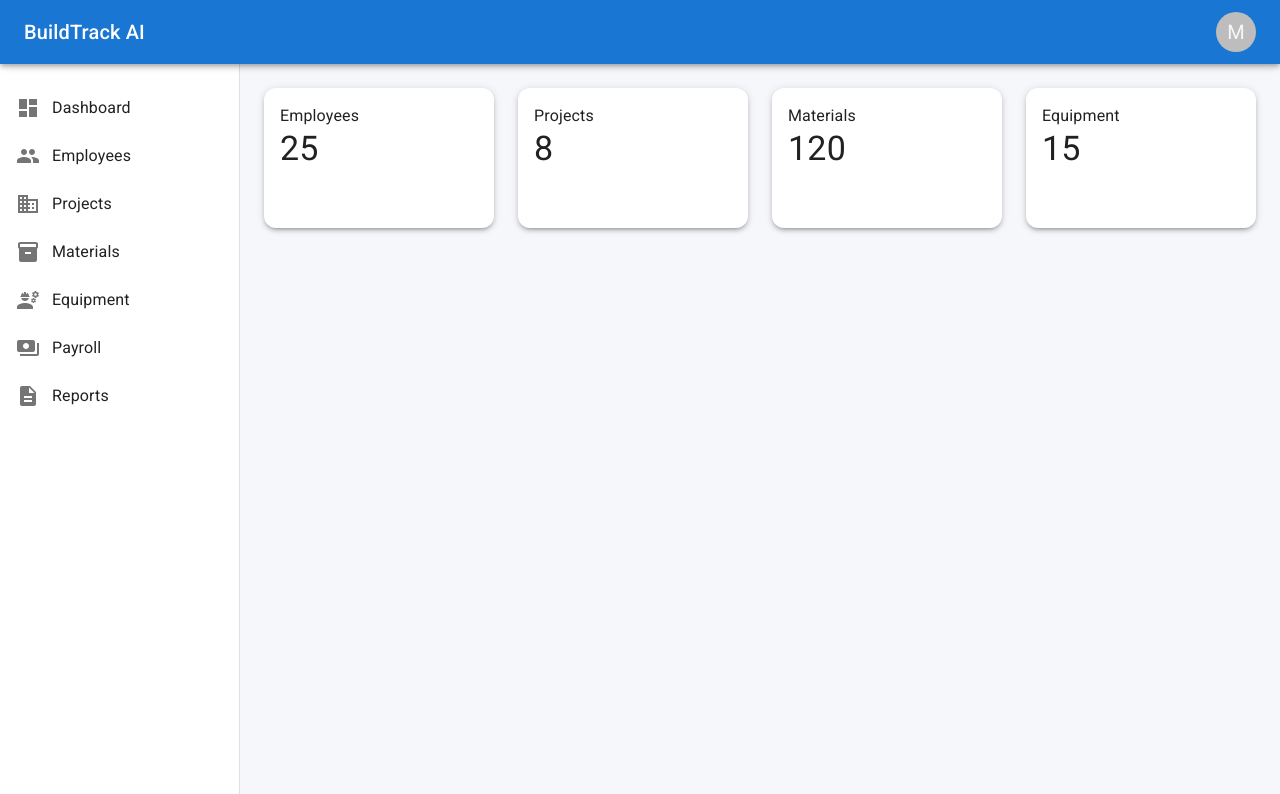
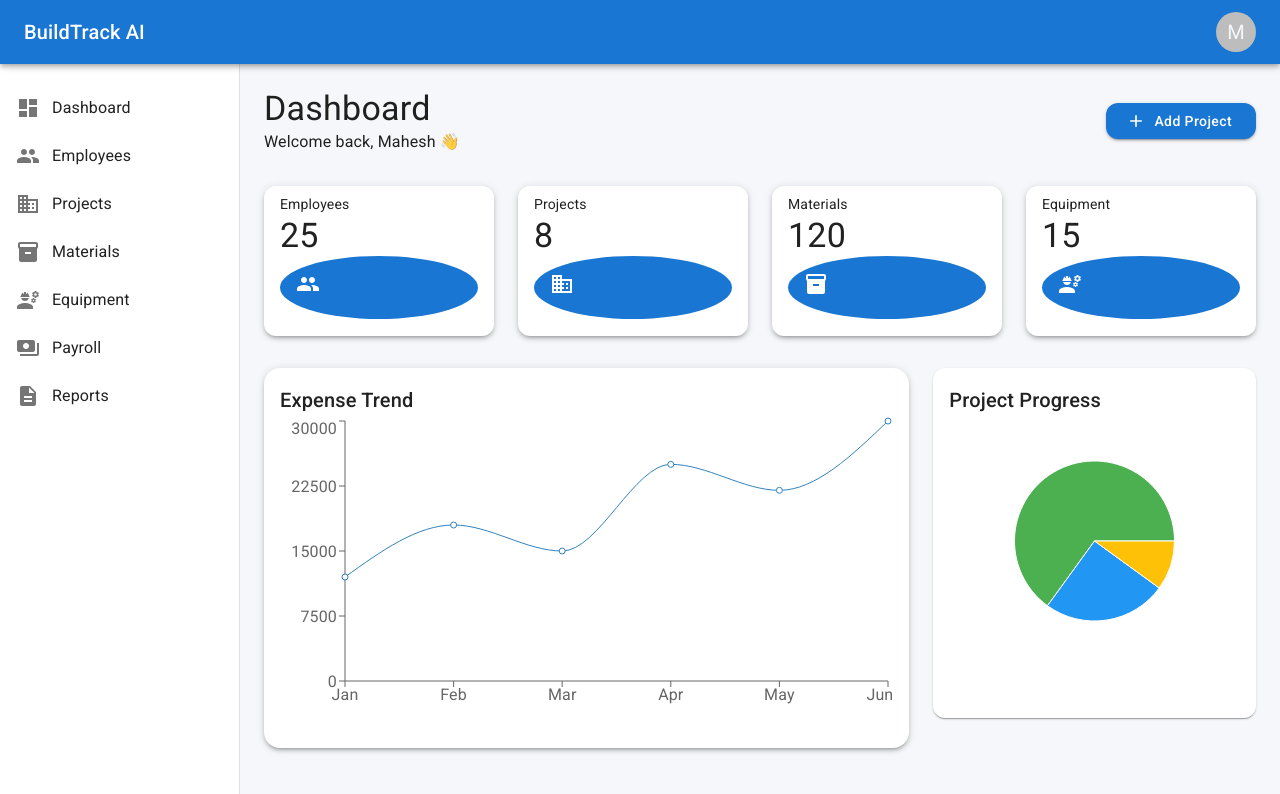
Before and after one commit to Mahesh2611975/BuildTrack-AI, a React app in the folder frontend/: page / in a window 1280 px wide. Shown: the top 794 px of the page. Built offline with nearby package versions, Linux system fonts and the light colour scheme; the HTML template or start-up script is replaced by a standard one; a web font is replaced by a local one.

Commit message:
add charts in dashboard

```diff
--- /dev/null
+++ b/frontend/src/components/common/PageHeader.jsx
@@ -0,0 +1,57 @@
+import {
+    Box,
+    Typography,
+    Button,
+} from "@mui/material";
+
+import AddIcon from "@mui/icons-material/Add";
+
+function PageHeader({
+    title,
+    subtitle,
+    buttonText,
+    onClick,
+}) {
+    return (
+        <Box
+            sx={{
+                display: "flex",
+                justifyContent: "space-between",
+                alignItems: "center",
+                mb: 4,
+            }}
+        >
+            <Box>
+                <Typography
+                    variant="h4"
+                    fontWeight="bold"
+                >
+                    {title}
+                </Typography>
+
+                <Typography
+                    color="text.secondary"
+                >
+                    {subtitle}
+                </Typography>
+            </Box>
+
+            {buttonText && (
+                <Button
+                    variant="contained"
+                    startIcon={<AddIcon />}
+                    onClick={onClick}
+                    sx={{
+                        borderRadius: 3,
+                        textTransform: "none",
+                        px: 3,
+                    }}
+                >
+                    {buttonText}
+                </Button>
+            )}
+        </Box>
+    );
+}
+
+export default PageHeader;
--- /dev/null
+++ b/frontend/src/components/dashboard/ExpenseChart.jsx
@@ -0,0 +1,70 @@
+import {
+    Card,
+    CardContent,
+    Typography,
+} from "@mui/material";
+
+import {
+    ResponsiveContainer,
+    LineChart,
+    Line,
+    XAxis,
+    YAxis,
+    Tooltip,
+} from "recharts";
+
+const data = [
+    { month: "Jan", expense: 12000 },
+    { month: "Feb", expense: 18000 },
+    { month: "Mar", expense: 15000 },
+    { month: "Apr", expense: 25000 },
+    { month: "May", expense: 22000 },
+    { month: "Jun", expense: 30000 },
+];
+
+function ExpenseChart() {
+    return (
+        <Card
+    elevation={3}
+    sx={{
+        width: "100%",
+        minHeight: 380,
+        borderRadius: 4,
+    }}
+>
+            <CardContent>
+
+                <Typography
+                    variant="h6"
+                    mb={2}
+                >
+                    Expense Trend
+                </Typography>
+
+                <ResponsiveContainer
+                width="100%"
+                height={300}
+            >
+            <LineChart data={data}>
+
+                        <XAxis dataKey="month" />
+
+                        <YAxis />
+
+                        <Tooltip />
+
+                        <Line
+                            type="monotone"
+                            dataKey="expense"
+                        />
+
+                    </LineChart>
+
+                </ResponsiveContainer>
+
+            </CardContent>
+        </Card>
+    );
+}
+
+export default ExpenseChart;
--- /dev/null
+++ b/frontend/src/components/dashboard/ProjectProgress.jsx
@@ -0,0 +1,73 @@
+import {
+    Card,
+    CardContent,
+    Typography,
+} from "@mui/material";
+
+import {
+    ResponsiveContainer,
+    PieChart,
+    Pie,
+    Cell,
+    Tooltip,
+} from "recharts";
+
+const data = [
+    { name: "Completed", value: 65 },
+    { name: "In Progress", value: 25 },
+    { name: "Pending", value: 10 },
+];
+
+const COLORS = [
+    "#4CAF50",
+    "#2196F3",
+    "#FFC107",
+];
+
+function ProjectProgress() {
+    return (
+        <Card
+            sx={{
+                height: 350,
+                borderRadius: 3,
+            }}
+        >
+            <CardContent>
+
+                <Typography
+                    variant="h6"
+                    mb={2}
+                >
+                    Project Progress
+                </Typography>
+
+                <ResponsiveContainer
+                    width="100%"
+                    height={250}
+                >
+                    <PieChart>
+
+                        <Pie
+                            data={data}
+                            dataKey="value"
+                            outerRadius={80}
+                        >
+                            {data.map((entry, index) => (
+                                <Cell
+                                    key={index}
+                                    fill={COLORS[index]}
+                                />
+                            ))}
+                        </Pie>
+
+                        <Tooltip />
+
+                    </PieChart>
+                </ResponsiveContainer>
+
+            </CardContent>
+        </Card>
+    );
+}
+
+export default ProjectProgress;
--- a/frontend/src/components/dashboard/StatCard.jsx
+++ b/frontend/src/components/dashboard/StatCard.jsx
@@ -1,16 +1,35 @@
-import { Card, CardContent, Typography } from "@mui/material";
+import { Card, CardContent, Typography, Box } from "@mui/material";
 
-function StatCard({ title, value }) {
+function StatCard({ title, value, icon }) {
     return (
         <Card
+            elevation={3}
             sx={{
                 borderRadius: 3,
-                boxShadow: 3,
-                height: 140,
+                height: 150,
+                display: "flex",
+                alignItems: "center",
+                transition: "0.3s",
+                "&:hover": {
+                    transform: "translateY(-5px)",
+                },
             }}
         >
-            <CardContent>
-                <Typography color="text.secondary">
+            <CardContent
+                sx={{
+                    width: "100%",
+                }}
+            >
+                <Box
+                    display="flex"
+                    justifyContent="space-between"
+                    alignItems="center"
+                >
+                    <Box>
+                        <Typography
+                            color="text.secondary"
+                            variant="body2"
+                        >
                             {title}
                         </Typography>
 
@@ -21,6 +40,19 @@ function StatCard({ title, value }) {
                         >
                             {value}
                         </Typography>
+                    </Box>
+
+                    <Box
+                        sx={{
+                            bgcolor: "#1976d2",
+                            color: "white",
+                            p: 2,
+                            borderRadius: "50%",
+                        }}
+                    >
+                        {icon}
+                    </Box>
+                </Box>
             </CardContent>
         </Card>
     );
--- a/frontend/src/pages/Dashboard/Dashboard.jsx
+++ b/frontend/src/pages/Dashboard/Dashboard.jsx
@@ -1,37 +1,75 @@
-import { Grid } from "@mui/material";
+import { Box, Grid } from "@mui/material";
+
+import PeopleIcon from "@mui/icons-material/People";
+import BusinessIcon from "@mui/icons-material/Business";
+import InventoryIcon from "@mui/icons-material/Inventory";
+import EngineeringIcon from "@mui/icons-material/Engineering";
+
+import PageHeader from "../../components/common/PageHeader";
 import StatCard from "../../components/dashboard/StatCard";
+import ExpenseChart from "../../components/dashboard/ExpenseChart";
+import ProjectProgress from "../../components/dashboard/ProjectProgress";
 
 function Dashboard() {
     return (
+        <>
+            <PageHeader
+                title="Dashboard"
+                subtitle="Welcome back, Mahesh 👋"
+                buttonText="Add Project"
+            />
+
+            {/* Statistics Cards */}
             <Grid container spacing={3}>
                 <Grid size={{ xs: 12, md: 3 }}>
                     <StatCard
                         title="Employees"
-                    value="25"
+                        value={25}
+                        icon={<PeopleIcon />}
                     />
                 </Grid>
 
                 <Grid size={{ xs: 12, md: 3 }}>
                     <StatCard
                         title="Projects"
-                    value="8"
+                        value={8}
+                        icon={<BusinessIcon />}
                     />
                 </Grid>
 
                 <Grid size={{ xs: 12, md: 3 }}>
                     <StatCard
                         title="Materials"
-                    value="120"
+                        value={120}
+                        icon={<InventoryIcon />}
                     />
                 </Grid>
 
                 <Grid size={{ xs: 12, md: 3 }}>
                     <StatCard
                         title="Equipment"
-                    value="15"
+                        value={15}
+                        icon={<EngineeringIcon />}
                     />
                 </Grid>
             </Grid>
+
+            {/* Dashboard Widgets */}
+            <Box
+                sx={{
+                    display: "grid",
+                    gridTemplateColumns: {
+                        xs: "1fr",
+                        lg: "2fr 1fr",
+                    },
+                    gap: 3,
+                    mt: 4,
+                }}
+            >
+                <ExpenseChart />
+                <ProjectProgress />
+            </Box>
+        </>
     );
 }
 
```
Also changed, not shown: frontend/src/components/dashboard/NotificationPanel.jsx (added), frontend/src/components/dashboard/QuickActions.jsx (added). Lines whose indentation alone changed are shown as unchanged.
